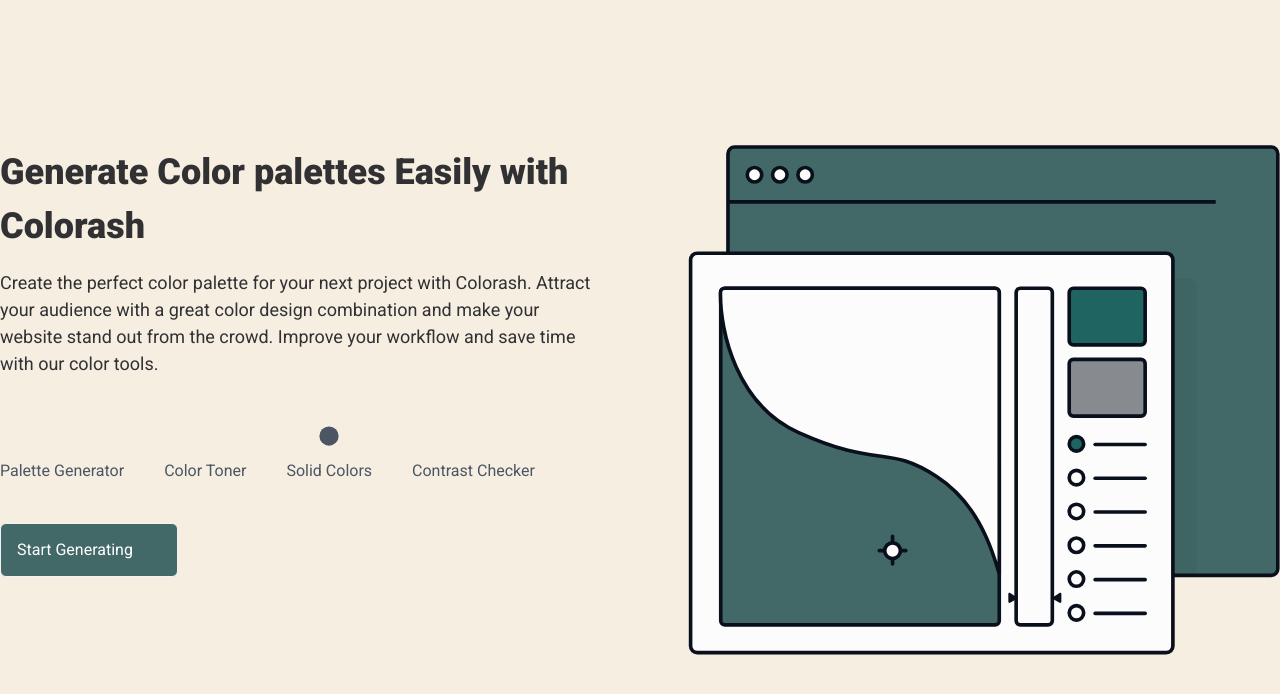
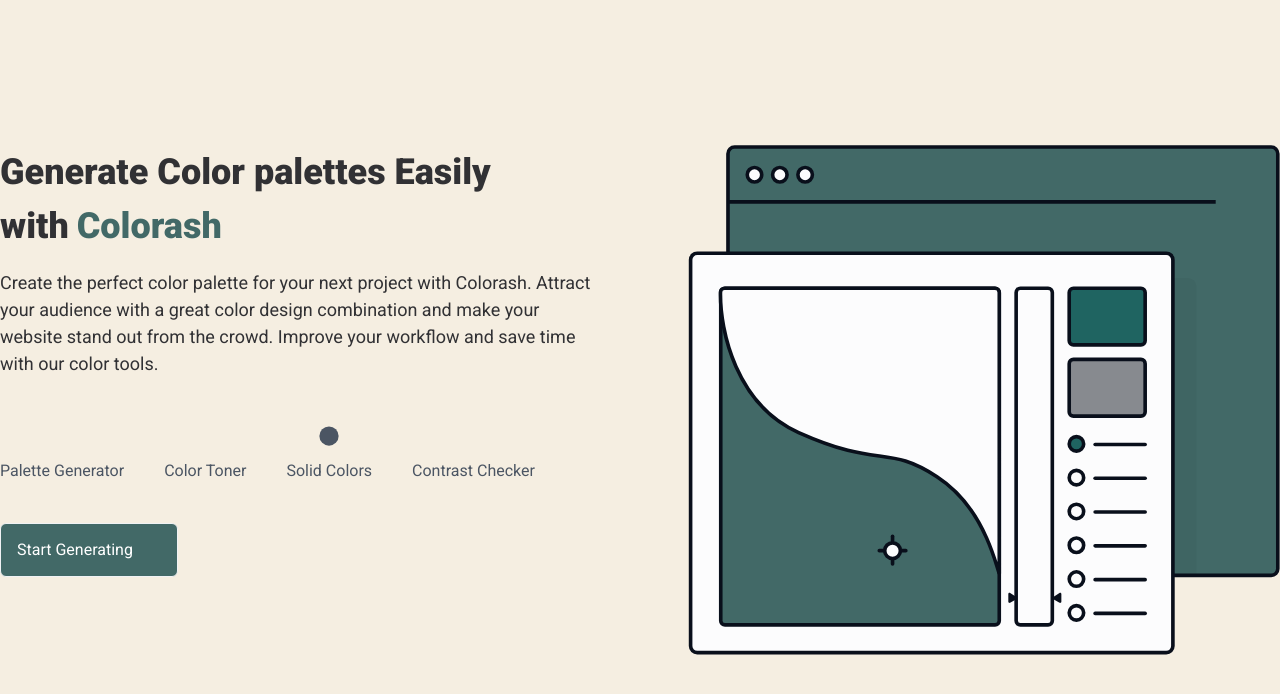
Before and after one commit to safdar-azeem/colorash, a React (Vite) app: page / in a window 1280 px wide. Shown: the top 694 px of the page. Built offline with nearby package versions, Linux system fonts and the light colour scheme; some icons are missing.

Commit message:
Update Heading style

```diff
--- a/src/pages/Home.tsx
+++ b/src/pages/Home.tsx
@@ -9,7 +9,10 @@
 		<div className='grid  place-items-center   min-h-screen  bg-[#F5EEE1]'>
 			<section className='grid lg:grid-cols-2 gap-24 md:container'>
 				<aside>
-					<h1 className='text-fs-10 font-black'>Generate Color palettes Easily with Colorash</h1>
+					<h1 className='text-fs-10 font-black'>
+						Generate Color palettes Easily with
+						<span className='text-primary ml-2'>Colorash</span>
+					</h1>
 					<p className='my-4'>
 						Create the perfect color palette for your next project with Colorash. Attract your
 						audience with a great color design combination and make your website stand out from the
```
